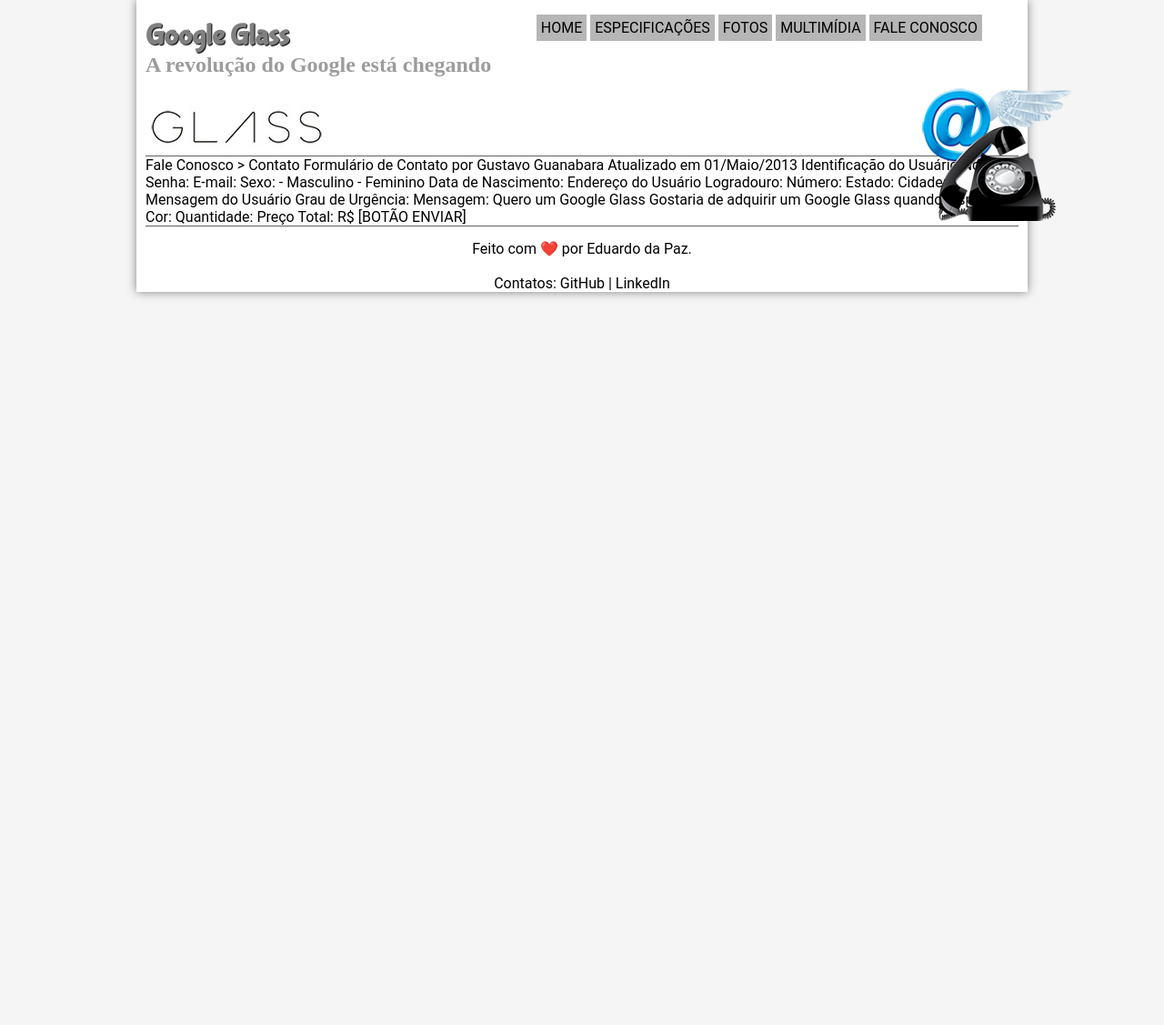
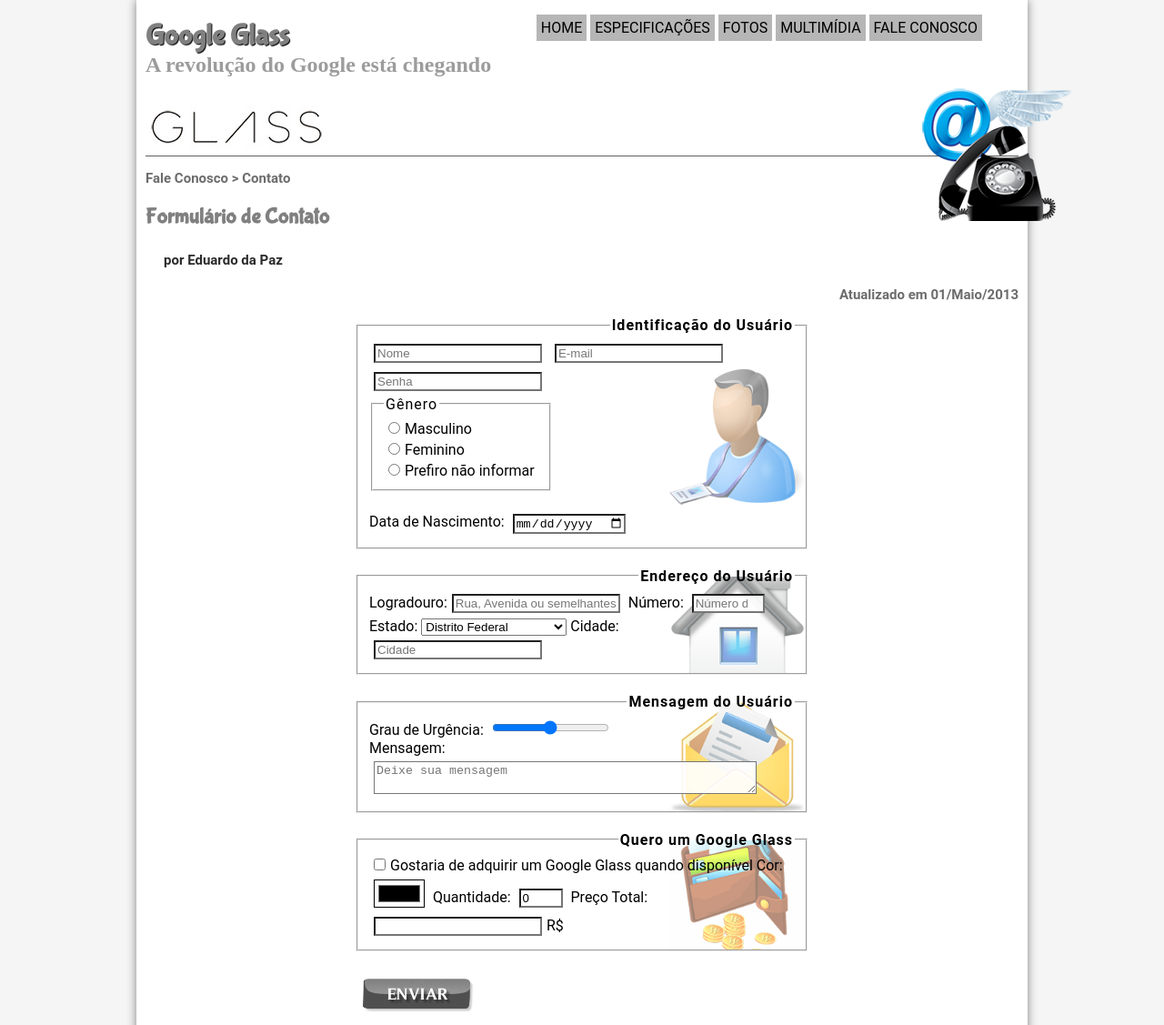
Before and after one commit to EduardoPazz/project-glass-Curso-em-Video-course, a plain HTML site: page projeto-glass-html5/fale-conosco.html in a window 1280 px wide. Shown: the top 1127 px of the page at 91% size. Before the commit the page ends 800 px from the top, so only its background shows below. Drawn offline with Linux system fonts and the light colour scheme.

Commit message:
Setting the form on

```diff
--- a/projeto-glass-html5/_css/form.css
+++ b/projeto-glass-html5/_css/form.css
@@ -0,0 +1,62 @@
+@charset "UTF-8";
+
+/* form */
+
+form {
+    width: 500px;
+    margin: auto;
+}
+
+/* fieldset */
+
+fieldset {
+    margin-bottom: 20px;
+}
+
+legend {
+    letter-spacing: 1px;
+    font-weight: bolder;
+    text-align: right;
+}
+
+#contato {
+    background: url(../_imagens/icone-contato.png) no-repeat right;
+    background-size: 150px;
+}
+
+#endereco {
+    background: url(../_imagens/icone-endereco.png) no-repeat right;
+    background-size: 150px;
+}
+
+fieldset#mensagem {
+    background: url(../_imagens/icone-mensagem.png) no-repeat right;
+    background-size: 150px;
+}
+
+#shopping {
+    background: url(../_imagens/icone-pagamento.png) no-repeat right;
+    background-size: 150px;
+}
+
+fieldset.gen {
+    width: 170px;
+}
+
+fieldset.gen legend {
+    text-align: left;
+    letter-spacing: 1px;
+    font-weight: normal;
+    text-align: left;
+}
+
+/* input e textarea */
+
+input, textarea {
+    margin: 5px;
+    background-color: rgba(255, 255, 255, 0.911);
+}
+
+input:hover, textarea:hover {
+    background-color: rgba(128, 128, 128, 0.719);
+}
--- a/projeto-glass-html5/fale-conosco.html
+++ b/projeto-glass-html5/fale-conosco.html
@@ -7,6 +7,7 @@
     <title>Tudo sobre o Google Glass</title>
     <script src="_javascript/funcoes.js" defer></script>
     <link rel="stylesheet" type="text/css" href="_css/estilo.css">
+    <link rel="stylesheet" href="_css/form.css">
 </head>
 <body>
     <div id="interface">
@@ -32,38 +33,112 @@
 
         </header>
 
-Fale Conosco > Contato
-Formulário de Contato
-por Gustavo Guanabara
-Atualizado em 01/Maio/2013
+        <section>
+            <header>
+                <h3>Fale Conosco > Contato</h3>
+                <h1>Formulário de Contato</h1>
+                <h2>por Eduardo da Paz</h2>
+                <h3>Atualizado em 01/Maio/2013</h3>
+            </header>
 
-Identificação do Usuário
-    Nome:
-    Senha:
-    E-mail:
-    Sexo:
-        - Masculino
-        - Feminino
-    Data de Nascimento:
+            <form action="/" method="POST">
+                <fieldset id="contato">
+                    <legend>Identificação do Usuário</legend>
+                    <input type="text" name="" id="" placeholder="Nome">
+                    <input type="email" name="" id="" placeholder="E-mail">
+                    <input type="password" name="" id="" placeholder="Senha" minlength="8">
+                    <fieldset class="gen">
+                        <legend>Gênero</legend>
+                        <input type="radio" name="genero" id="masculino"><label for="masculino">Masculino</label> <br>
+                        <input type="radio" name="genero" id="feminino"><label for="feminino">Feminino</label> <br>
+                        <input type="radio" name="genero" id="undefined"><label for="undefined">Prefiro não informar</label>
+                    </fieldset>
+                    </select>
+                    <label for="dataNascimento">Data de Nascimento:</label>
+                    <input type="date" name="" id="dataNascimento" placeholder="Data de Nascimento">
+                </fieldset>
 
-Endereço do Usuário
-    Logradouro:
-    Número:
-    Estado:
-    Cidade:
+                <fieldset id="endereco">
+                    <legend>Endereço do Usuário</legend>
+                    <label for="logra">Logradouro:</label><input type="text" name="" id="logra" placeholder="Rua, Avenida ou semelhantes">
+                    <label for="numeroRua">Número:</label> <input type="number" name="" id="numeroRua" min="0" max="99999" placeholder="Número da rua">
+                    <label for="estado">Estado:</label>
+                    <select id="estado" name="estado">
+                        <optgroup label="Centro-Oeste">
+                            <option value="DF">Distrito Federal</option>
+                            <option value="GO">Goiás</option>
+                            <option value="MT">Mato Grosso</option>
+                            <option value="MS">Mato Grosso do Sul</option>
+                        </optgroup>
+                        <optgroup label="Sudeste">
+                            <option value="ES">Espírito Santo</option>
+                            <option value="MG">Minas Gerais</option>
+                            <option value="RJ">Rio de Janeiro</option>
+                            <option value="SP">São Paulo</option>
+                        </optgroup>
+                        <optgroup label="Sul">
+                            <option value="PR">Paraná</option>
+                            <option value="RS">Rio Grande do Sul</option>
+                            <option value="SC">Santa Catarina</option>
+                        </optgroup>
+                        <optgroup label="Nordeste">
+                            <option value="AL">Alagoas</option>
+                            <option value="BA">Bahia</option>
+                            <option value="CE">Ceará</option>
+                            <option value="MA">Maranhão</option>
+                            <option value="PB">Paraíba</option>
+                            <option value="PE">Pernambuco</option>
+                            <option value="PI">Piauí</option>
+                            <option value="RN">Rio Grande do Norte</option>
+                            <option value="SE">Sergipe</option>
+                        </optgroup>
+                        <optgroup label="Norte">
+                            <option value="AC">Acre</option>
+                            <option value="AP">Amapá</option>
+                            <option value="AM">Amazonas</option>
+                            <option value="PA">Pará</option>
+                            <option value="RO">Rondônia</option>
+                            <option value="RR">Roraima</option>
+                            <option value="TO">Tocantins</option>
+                        </optgroup>
+                    </select>
+                    <label for="cidade">Cidade:</label>
+                    <input type="text" name="" id="cidade" placeholder="Cidade" list="cidades">
+                    <datalist id="cidades">
+                        <option value="São Paulo">Capital</option>
+                        <option value="Rio de Janeiro">Capital</option>
+                    </datalist>
+                </fieldset>
 
-Mensagem do Usuário
-    Grau de Urgência:
-    Mensagem:
+                <fieldset id="mensagem">
+                    <legend>Mensagem do Usuário</legend>
+                    <label for="urgencia">Grau de Urgência:</label>
+                    <input type="range" name="" id="urgencia"><br>
+                    <label for="mensagem">Mensagem:</label>
+                    <textarea name="" id="mensagem" cols="50" rows="2" placeholder="Deixe sua mensagem"></textarea>
 
-Quero um Google Glass
-    Gostaria de adquirir um Google Glass quando disponível
-    Cor:
-    Quantidade:
-    Preço Total: R$
+                </fieldset>
 
+                <fieldset id="shopping">
+                    <legend>Quero um Google Glass</legend>
+                    <input type="checkbox" name="" id="adquerir"><label for="adquerir">Gostaria de adquirir um Google Glass quando disponível</label>
+                    <label for="cor">Cor:</label><input type="color" name="" id="cor">
+                    <label for="quant">Quantidade:</label>
+                    <input type="number" name="" id="quant" min="0" max="5" value="0">
+                    <label for="total">Preço Total:</label><input type="number" name="" id="total" readonly><label for="total">R$</label>
+                    <script>
+                        /* calculating the final cost of the glasses shopping in the meantime */
 
-[BOTÃO ENVIAR]
+                        const quant = document.querySelector('#quant')
+                        const total = document.querySelector('#total')
+
+                        quant.addEventListener('change', () => total.value = quant.value * 1500)
+                    </script>
+                </fieldset>
+
+            <input type="image" src="_imagens/botao-enviar.png">
+            </form>
+        </section>
 
         <footer>
             <p>Feito com ❤️ por Eduardo da Paz. <br><br>
```
